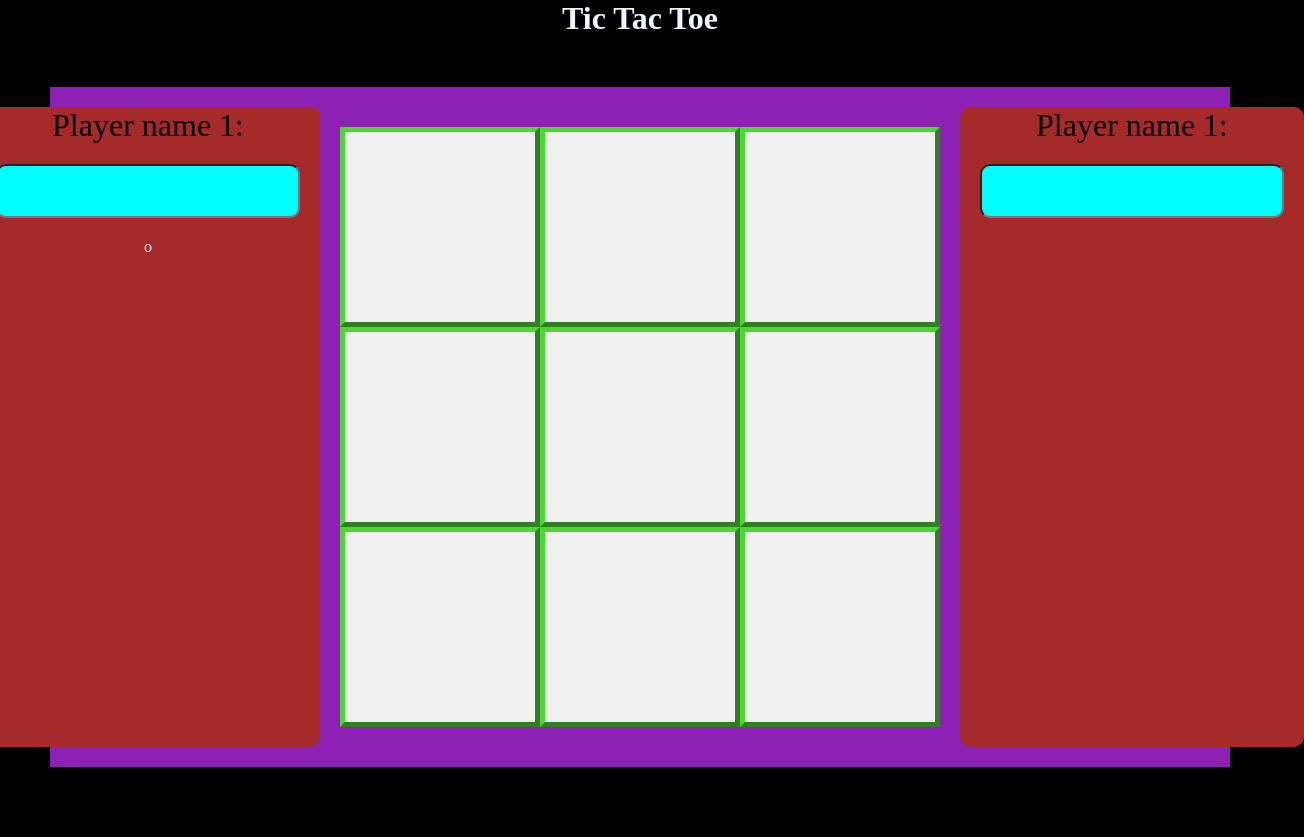
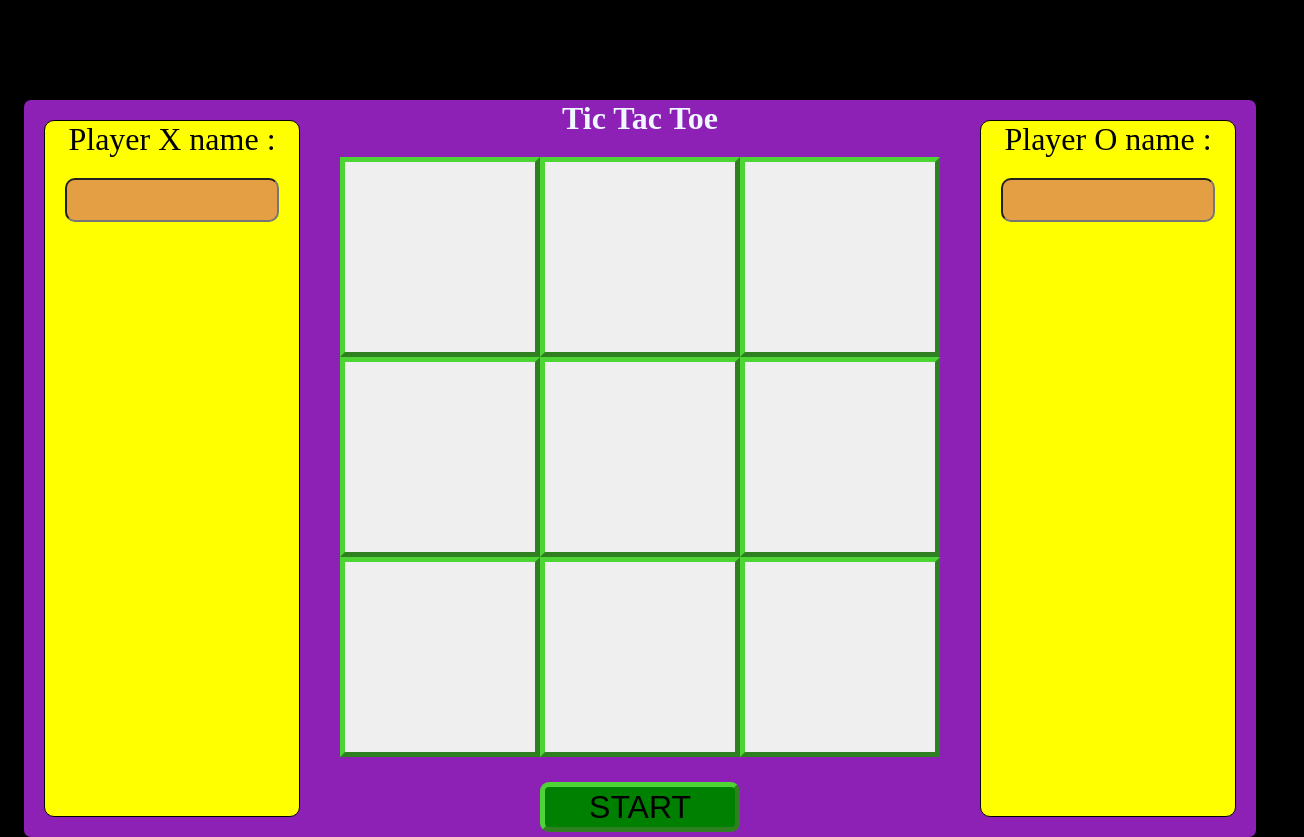
Before and after one commit to Aniket992/tic-tac-toe, a plain HTML site: page index.html in a window 1280 px wide. Shown: the whole page, 1304 px wide, since content can reach past the window. Drawn offline with Linux system fonts and the light colour scheme.

Commit message:
responsiveness

```diff
--- a/index.html
+++ b/index.html
@@ -7,19 +7,18 @@
     <link rel="stylesheet" href="style.css" />
   </head>
   <body>
+    <div class="boxcontainer">
+      <div class="player1">
+        <span>Player X name :</span>
+        <br />
+        <input type="text" id="player1name" />
+        <p></p>
+      </div>
+      <div>
         <h1>Tic Tac Toe</h1>
-
-    <div class="boxcontainer">
-      <div class="player">
-        <span>Player name 1:</span>
-        <br>
-        <input type="text" id = "player1name">
-        <p>o</p>
-      </div>
 
         <h2 id="display"></h2>
         <div class="biggerbox">
-
           <button class="box" id="1"></button>
           <button class="box" id="2"></button>
           <button class="box" id="3"></button>
@@ -29,13 +28,13 @@
           <button class="box" id="7"></button>
           <button class="box" id="8"></button>
           <button class="box" id="9"></button>
-
         </div>
-      <div class="player">
-        <span>Player name 1:</span>
-<br>
-         <input type="text" id = "player2name">
-
+        <button id="startButton">START</button>
+      </div>
+      <div class="player2">
+        <span>Player O name :</span>
+        <br />
+        <input type="text" id="player2name" />
       </div>
     </div>
     <script src="script.js"></script>
--- a/script.js
+++ b/script.js
@@ -12,32 +12,42 @@ const playerColors = {
   x: "yellow",
   O: "orange",
 };
-const firstname = player1name.value;
 
+const boxes = document.querySelectorAll(".box"); // Define boxes outside of enableGame
 
-const boxes = document.querySelectorAll(".box");
+const startButton = document.getElementById("startButton"); // Add a button to start the game
 
+startButton.addEventListener("click", () => {
+  const name1 = player1name.value.trim();
+  const name2 = player2name.value.trim();
+
+  if (name1 === "" || name2 === "") {
+    alert("Please enter names for both players to start the game.");
+  } else {
+    enableGame();
+  }
+});
+
+function enableGame() {
+  // Enable game logic here
   boxes.forEach((box, index) => {
     box.addEventListener("click", () => {
       audioElement.play();
       if (!gameOver && board[index] === "") {
         board[index] = currentPlayer;
         box.textContent = currentPlayer;
-      box.style.backgroundColor = playerColors[currentPlayer]; // Set color based on player
+        box.style.backgroundColor = playerColors[currentPlayer];
 
         if (checkWinner()) {
           gameover.play();
-        // if(currentPlayer = "x"){
-        // // display.innerHTML = `${currentPlayer} wins`;
-        //    display.innerHTML = player1name+"wins";
-        // }
           if (currentPlayer === "x") {
-          // display.innerHTML = `${currentPlayer} wins`;
-          display.innerHTML = `${player1name.innerHTML} wins`;
+            display.innerHTML = `${player1name.value} wins`;
+          } else {
+            display.innerHTML = `${player2name.value} wins`;
           }
-        if ((gameOver = true));
+          gameOver = true;
         } else if (board.every((cell) => cell !== "")) {
-        alert("it's a draw!");
+          alert("It's a draw!");
           gameOver = true;
         } else {
           currentPlayer = currentPlayer === player1 ? player2 : player1;
@@ -45,6 +55,7 @@ boxes.forEach((box, index) => {
       }
     });
   });
+}
 
 function checkWinner() {
   const winConditions = [
@@ -57,8 +68,8 @@ function checkWinner() {
     [0, 4, 8],
     [2, 4, 6],
   ];
-  return winConditions.some((condititon) => {
-    const [a, b, c] = condititon;
+  return winConditions.some((condition) => {
+    const [a, b, c] = condition;
     if (board[a] && board[a] === board[b] && board[b] === board[c]) {
       boxes[a].style.backgroundColor =
         boxes[b].style.backgroundColor =
--- a/style.css
+++ b/style.css
@@ -3,20 +3,39 @@
   padding: 0;
 }
 body {
+  margin-top: 100px;
+  padding: auto;
   text-align: center;
   background-color: black;
   color: aliceblue;
+  display: flex;
+  justify-content: center;
+  align-items: center;
+  flex-direction: column;
 }
 .boxcontainer {
   background-color: rgb(141, 33, 181);
-  margin: 50px;
   display: flex;
-  /* flex-direction: row; */
+  margin: auto;
   justify-content: center;
-  align-items: center;
-  min-height: 80vh;
+  height: auto;
+  width: auto;
+  border-radius: 7px;
+  display: flex;
 }
-
+.player1 {
+  margin: 20px;
+  background-color: yellow;
+  height: auto;
+  width: auto;
+  border-radius: 10px;
+  border: 1px solid black;
+}
+.biggerbox {
+  padding: 20px;
+  display: grid;
+  grid-template-columns: repeat(3, 200px);
+}
 button {
   height: 200px;
   width: 200px;
@@ -24,16 +43,38 @@ button {
   border-color: rgb(77, 212, 53);
   font-size: xx-large;
 }
-.biggerbox {
-  background-color: blueviolet;
-  display: grid;
-  grid-template-columns: repeat(3, 200px);
-  grid-template-rows: repeat(3, 200px);
+#startButton {
+  height: 50px;
+  width: 200px;
+  color: black;
+  background-color: green;
+  border-radius: 9px;
+  margin: 5px;
+}
+@media (max-width: 1240px) {
+  button {
+    height: 100px;
+    width: 100px;
+  }
+  .biggerbox {
+    grid-template-columns: repeat(3, 100px);
+  }
+  .boxcontainer {
+    flex-direction: column;
+  }
+  .player1,
+  .player2 {
+    margin: 5px;
+  }
+}
 
-}
-h2 {
-  color: rgb(212, 251, 42);
-  font-size: xx-large;
+.player2 {
+  margin: 20px;
+  background-color: yellow;
+  height: auto;
+  width: auto;
+  border-radius: 10px;
+  border: 1px solid black;
 }
 
 @keyframes blink {
@@ -41,11 +82,7 @@ h2 {
     background-color: inherit;
   }
   50% {
-    background-color: rgb(
-      0,
-      255,
-      234
-    );
+    background-color: rgb(0, 255, 234);
   }
   100% {
     background-color: inherit;
@@ -54,23 +91,17 @@ h2 {
 .blink {
   animation: blink 0.6s linear infinite;
 }
-.player{
-  margin: 20px;
- background-color: brown;
- justify-content: center;
- height: 80vh;
- width: 500px;
- border-radius: 10px;
-}
-span{
+
+span {
   color: black;
   font-size: xx-large;
 }
-input{
+input {
+  padding: 5px;
   margin: 20px;
-  background-color: aqua;
-  height: 50px;
-  width: 300px;
+  background-color: rgb(228, 159, 69);
+  height: 30px;
+  width: 200px;
   font-size: x-large;
   font-style: italic;
   border-radius: 10px;
```
Lines whose indentation alone changed are shown as unchanged.
